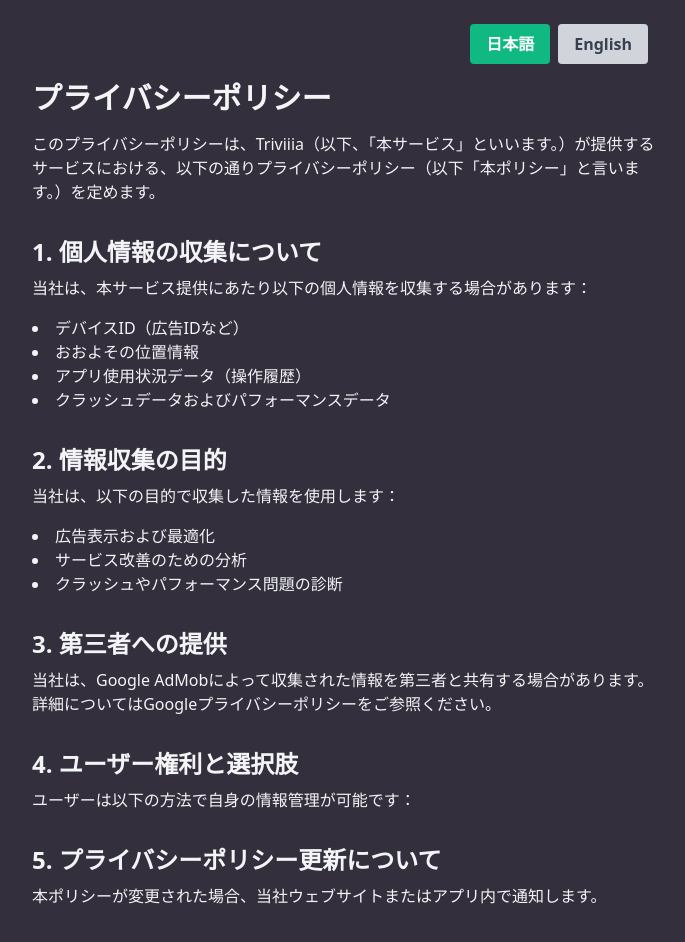
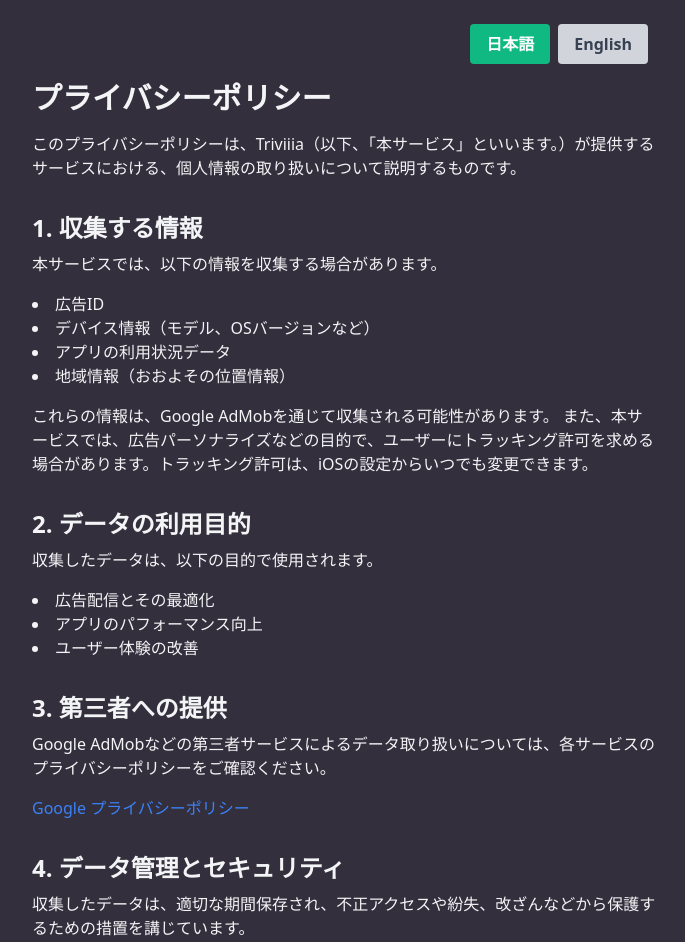
Before and after one commit to shogoisaji/triviiia-lp, a React (Vite) app: page /privacy in a window 1280 px wide. Shown: the top 942 px of the page, without its empty margins (296-981 px from the left). Built offline with nearby package versions, Linux system fonts and the light colour scheme.

Commit message:
update: privacy policy

```diff
--- a/src/app/privacy/page.tsx
+++ b/src/app/privacy/page.tsx
@@ -9,47 +9,62 @@ const PrivacyPolicy = () => {
     jp: {
       title: "プライバシーポリシー",
       intro:
-        "このプライバシーポリシーは、Triviiia（以下、「本サービス」といいます。）が提供するサービスにおける、以下の通りプライバシーポリシー（以下「本ポリシー」と言います。）を定めます。",
-      section1: {
-        title: "1. 個人情報の収集について",
-        content:
-          "当社は、本サービス提供にあたり以下の個人情報を収集する場合があります：",
+        "このプライバシーポリシーは、Triviiia（以下、「本サービス」といいます。）が提供するサービスにおける、個人情報の取り扱いについて説明するものです。",
+      sections: [
+        {
+          title: "1. 収集する情報",
+          content: "本サービスでは、以下の情報を収集する場合があります。",
           list: [
-          "デバイスID（広告IDなど）",
-          "おおよその位置情報",
-          "アプリ使用状況データ（操作履歴）",
-          "クラッシュデータおよびパフォーマンスデータ",
+            "広告ID",
+            "デバイス情報（モデル、OSバージョンなど）",
+            "アプリの利用状況データ",
+            "地域情報（おおよその位置情報）",
+          ],
+          additionalContent:
+            "これらの情報は、Google AdMobを通じて収集される可能性があります。\n\nまた、本サービスでは、広告パーソナライズなどの目的で、ユーザーにトラッキング許可を求める場合があります。トラッキング許可は、iOSの設定からいつでも変更できます。",
+        },
+        {
+          title: "2. データの利用目的",
+          content: "収集したデータは、以下の目的で使用されます。",
+          list: [
+            "広告配信とその最適化",
+            "アプリのパフォーマンス向上",
+            "ユーザー体験の改善",
           ],
         },
-      section2: {
-        title: "2. 情報収集の目的",
-        content: "当社は、以下の目的で収集した情報を使用します：",
+        {
+          title: "3. 第三者への提供",
+          content:
+            "Google AdMobなどの第三者サービスによるデータ取り扱いについては、各サービスのプライバシーポリシーをご確認ください。",
+          link: "https://policies.google.com/technologies/ads?hl=ja",
+          additionalContent: "Google プライバシーポリシー",
+        },
+        {
+          title: "4. データ管理とセキュリティ",
+          content:
+            "収集したデータは、適切な期間保存され、不正アクセスや紛失、改ざんなどから保護するための措置を講じています。",
+        },
+        {
+          title: "5. ユーザーの権利",
+          content: "ユーザーは自身のデータに関して以下の権利を有します。",
           list: [
-          "広告表示および最適化",
-          "サービス改善のための分析",
-          "クラッシュやパフォーマンス問題の診断",
+            "トラッキング許可の変更（iOS設定からATT設定を変更可能）",
+            "データ収集停止や削除の依頼",
           ],
         },
-      section3: {
-        title: "3. 第三者への提供",
+        {
+          title: "6. プライバシーポリシーの変更",
           content:
-          "当社は、Google AdMobによって収集された情報を第三者と共有する場合があります。詳細についてはGoogleプライバシーポリシーをご参照ください。",
-        link: "https://policies.google.com/technologies/ads?hl=ja",
+            "本ポリシーが変更された場合、アプリ内通知またはウェブページ更新などにより通知します。",
         },
-      section4: {
-        title: "4. ユーザー権利と選択肢",
-        content: "ユーザーは以下の方法で自身の情報管理が可能です：",
-        list: [
-          "端末設定から広告IDをリセットまたは削除",
-          "アプリ内設定画面より同意内容変更または撤回",
-          "アプリ削除によるデータ収集停止",
+        {
+          title: "7. 広告設定とオプトアウト",
+          content:
+            "広告パーソナライズを無効にするには、以下のGoogle広告設定ページをご参照ください。",
+          link: "https://adssettings.google.com/authenticated",
+          additionalContent: "広告設定",
+        },
       ],
-      },
-      section5: {
-        title: "5. プライバシーポリシー更新について",
-        content:
-          "本ポリシーが変更された場合、当社ウェブサイトまたはアプリ内で通知します。",
-      },
       footer: {
         established: "制定日：2024年12月30日",
       },
@@ -57,47 +72,63 @@ const PrivacyPolicy = () => {
     en: {
       title: "Privacy Policy",
       intro:
-        "This Privacy Policy describes how Triviiia (hereinafter referred to as 'the Service') collects, uses, and shares information about you when you use our service.",
-      section1: {
-        title: "1. Collection of Personal Information",
+        "This Privacy Policy describes how Triviiia (hereinafter referred to as 'the Service') handles personal information when you use our service.",
+      sections: [
+        {
+          title: "1. Information We Collect",
           content:
-          "We may collect the following personal information in connection with the provision of this service:",
+            "We may collect the following information when you use our service:",
           list: [
-          "Device ID (such as advertising ID)",
+            "Advertising ID",
+            "Device information (model, OS version, etc.)",
+            "App usage data",
             "Approximate location information",
-          "App usage data (operation history)",
-          "Crash data and performance data",
+          ],
+          additionalContent:
+            "This information may be collected through Google AdMob.\n\nAdditionally, we may request tracking permission from users for purposes such as ad personalization. You can change tracking permissions at any time in your iOS settings.",
+        },
+        {
+          title: "2. How We Use Your Data",
+          content: "The collected data is used for the following purposes:",
+          list: [
+            "Advertising delivery and optimization",
+            "Improving app performance",
+            "Enhancing user experience",
           ],
         },
-      section2: {
-        title: "2. Purpose of Using Personal Information",
-        content: "We use the collected information for the following purposes:",
+        {
+          title: "3. Sharing with Third Parties",
+          content:
+            "Please refer to the privacy policies of third-party services such as Google AdMob for information on how they handle data.",
+          link: "https://policies.google.com/technologies/ads?hl=en",
+          additionalContent: "Google Privacy Policy",
+        },
+        {
+          title: "4. Data Management and Security",
+          content:
+            "The collected data is stored for an appropriate period and measures are taken to protect it from unauthorized access, loss, or alteration.",
+        },
+        {
+          title: "5. Your Rights",
+          content: "Users have the following rights regarding their data:",
           list: [
-          "Advertising display and optimization",
-          "Analysis for service improvement",
-          "Diagnosis of crash and performance issues",
+            "Change tracking permissions (you can change ATT settings from iOS settings)",
+            "Request to stop or delete data collection",
           ],
         },
-      section3: {
-        title: "3. Provision to Third Parties",
+        {
+          title: "6. Changes to This Privacy Policy",
           content:
-          "We may share information collected by Google AdMob with third parties. Please refer to the Google Privacy Policy for details.",
-        link: "https://policies.google.com/technologies/ads?hl=en",
+            "If this policy is changed, we will notify you through in-app notifications or updates to our website.",
         },
-      section4: {
-        title: "4. User Rights and Options",
-        content: "Users can manage their information in the following ways:",
-        list: [
-          "Reset or delete the advertising ID from the device settings",
-          "Change or withdraw consent from the in-app settings screen",
-          "Stop data collection by deleting the app",
+        {
+          title: "7. Ad Settings and Opt-Out",
+          content:
+            "To disable ad personalization, please refer to the following Google Ad Settings page.",
+          link: "https://adssettings.google.com/authenticated",
+          additionalContent: "Ad Settings",
+        },
       ],
-      },
-      section5: {
-        title: "5. About Privacy Policy Updates",
-        content:
-          "If this policy is changed, we will notify you on our website or within the app.",
-      },
       footer: {
         established: "Established: December 30, 2024",
       },
@@ -135,42 +166,32 @@ const PrivacyPolicy = () => {
         <h1 className="text-3xl font-bold mb-4">{currentContent.title}</h1>
         <p className="mb-4">{currentContent.intro}</p>
 
-        <h2 className="text-2xl font-bold mt-8 mb-2">
-          {currentContent.section1.title}
-        </h2>
-        <p className="mb-4">{currentContent.section1.content}</p>
+        {currentContent.sections.map((section, index) => (
+          <div key={index}>
+            <h2 className="text-2xl font-bold mt-8 mb-2">{section.title}</h2>
+            <p className="mb-4">{section.content}</p>
+            {section.list && (
               <ul className="list-disc list-inside mb-4">
-          {currentContent.section1.list &&
-            currentContent.section1.list.map((item, index) => (
-              <li key={index}>{item}</li>
+                {section.list.map((item, itemIndex) => (
+                  <li key={itemIndex}>{item}</li>
                 ))}
               </ul>
-
-        <h2 className="text-2xl font-bold mt-8 mb-2">
-          {currentContent.section2.title}
-        </h2>
-        <p className="mb-4">{currentContent.section2.content}</p>
-        <ul className="list-disc list-inside mb-4">
-          {currentContent.section2.list &&
-            currentContent.section2.list.map((item, index) => (
-              <li key={index}>{item}</li>
+            )}
+            {section.additionalContent && !section.link && (
+              <p className="mb-4">{section.additionalContent}</p>
+            )}
+            {section.link && (
+              <a
+                href={section.link}
+                target="_blank"
+                rel="noopener noreferrer"
+                className="text-blue-500 hover:underline mb-4 block"
+              >
+                {section.additionalContent}
+              </a>
+            )}
+          </div>
         ))}
-        </ul>
-
-        <h2 className="text-2xl font-bold mt-8 mb-2">
-          {currentContent.section3.title}
-        </h2>
-        <p className="mb-4">{currentContent.section3.content}</p>
-
-        <h2 className="text-2xl font-bold mt-8 mb-2">
-          {currentContent.section4.title}
-        </h2>
-        <p className="mb-4">{currentContent.section4.content}</p>
-
-        <h2 className="text-2xl font-bold mt-8 mb-2">
-          {currentContent.section5.title}
-        </h2>
-        <p className="mb-4">{currentContent.section5.content}</p>
 
         <p className="mt-8">{currentContent.footer.established}</p>
       </div>
```
Lines whose indentation alone changed are shown as unchanged.
